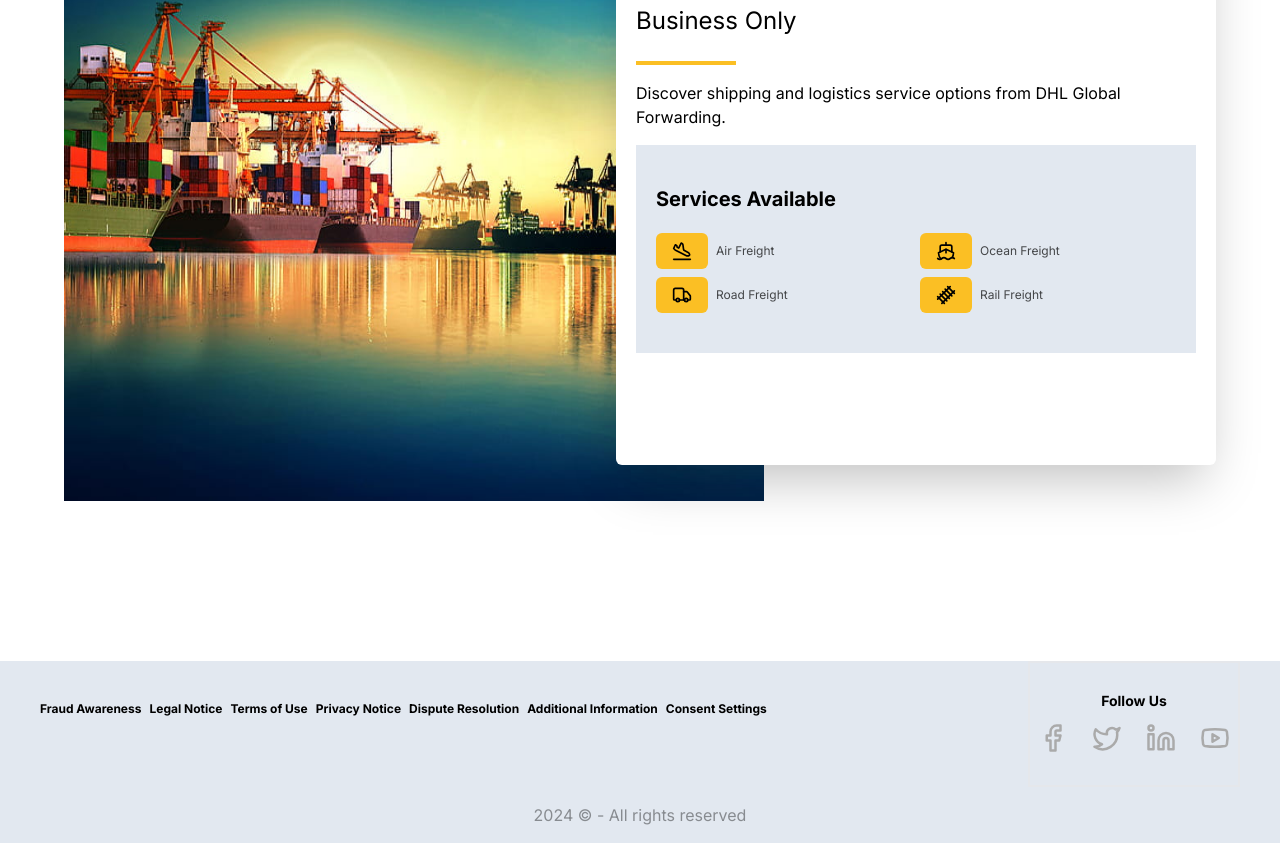
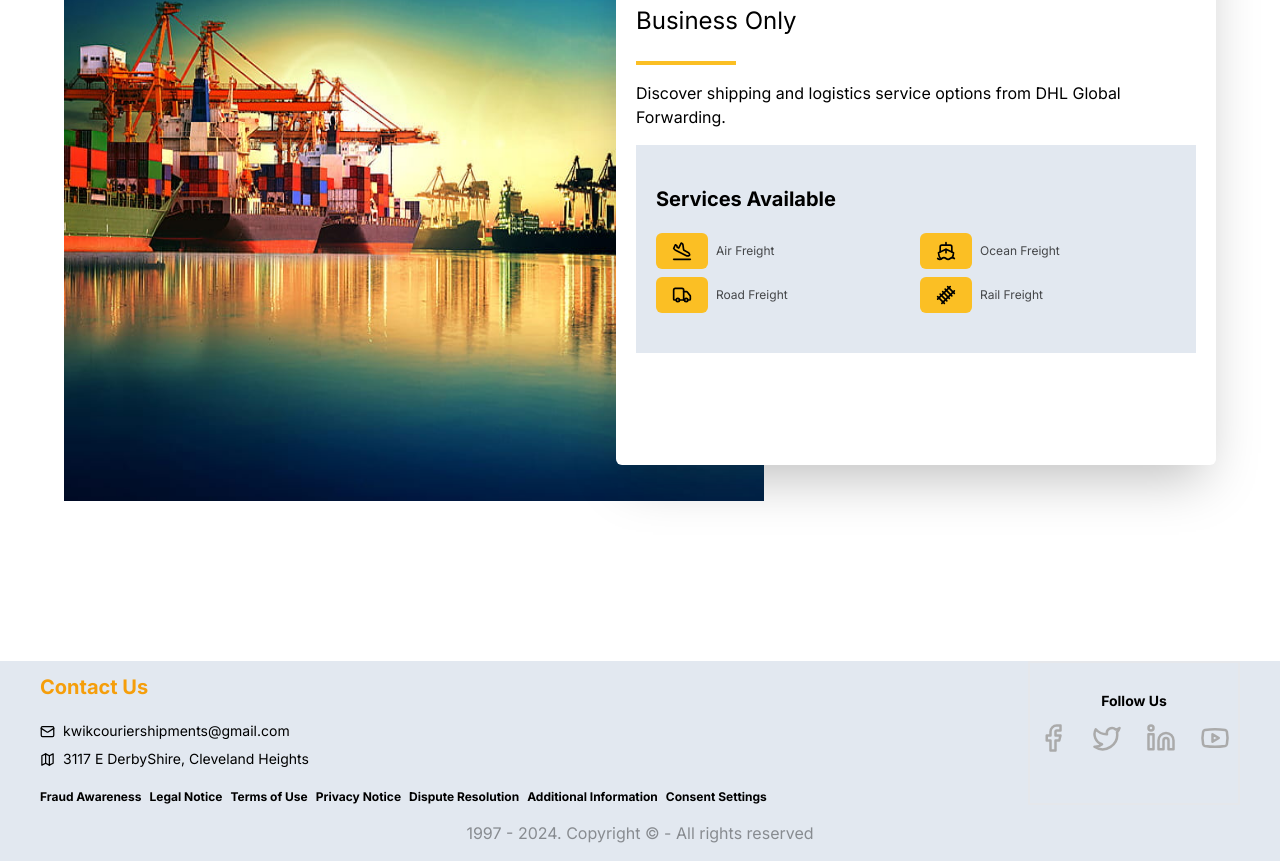
Before and after one commit to Austinobravo/travel, a Next.js app: page / in a window 1280 px wide. Shown: the part 2037-2898 px from the top of the page. Built offline with nearby package versions, Linux system fonts and the light colour scheme; no server answers.

Commit message:
Added contact

```diff
--- a/app/(home)/_components/Footer.tsx
+++ b/app/(home)/_components/Footer.tsx
@@ -1,7 +1,7 @@
 import React from 'react'
 import Logo from './_innercomponents/Logo'
 import Link from 'next/link'
-import { Facebook, Linkedin, Twitter, Youtube } from 'lucide-react'
+import { Facebook, Linkedin, Mail, Map, Twitter, Youtube } from 'lucide-react'
 
 const listLinks =[
     {
@@ -65,7 +65,18 @@ const Footer = () => {
     <section className='bg-slate-200'>
         <div className='flex flex-wrap md:flex-nowrap px-10'>
             <div className='flex flex-col basis-2/3'>
-                <div className='py-5 w-fit'>
+                <div className='pt-3'>
+                    <h3 className='text-xl font-bold text-amber-500'>Contact Us</h3>
+                    <div className='py-5 w-fit flex gap-y-2 flex-col'>
+                        <div className='w-fit flex gap-2 items-center '>
+                            <Mail size={15}/>
+                            <Link href={`mailto:kwikcouriershipments@gmail.com`} className='text-sm'>kwikcouriershipments@gmail.com</Link>
+                        </div>
+                        <div className='w-fit flex gap-2 items-center'>
+                            <Map size={15}/>
+                            <p className='text-sm'>3117 E DerbyShire, Cleveland Heights</p>
+                        </div>
+                    </div>
                     {/* <Logo footer='/logo-black.svg'/> */}
                 </div>
                 <div>
@@ -97,7 +108,7 @@ const Footer = () => {
 
         </div>
         <div className='flex  justify-center py-4'>
-            <p className='text-black/40'>{new Date().getFullYear()} &copy; - All rights reserved</p>
+            <p className='text-black/40'>1997 - {new Date().getFullYear()}. Copyright &copy; - All rights reserved</p>
         </div>
 
     </section>
--- a/app/api/add_shipment/route.ts
+++ b/app/api/add_shipment/route.ts
@@ -51,8 +51,6 @@ export async function POST(request: Request){
         final_destination
     } =  body
 
-
-
     try{
         await prisma.$transaction(async(prismadb) => {
             const customerData = {
@@ -88,6 +86,7 @@ export async function POST(request: Request){
         return NextResponse.json(shipment_id, {status:200})
 
     }catch(error){
+        console.log("error", error)
         return NextResponse.error()
     }
 }
```
Also changed, not shown: 1 other file (tests, documents, lock files or other folders).
